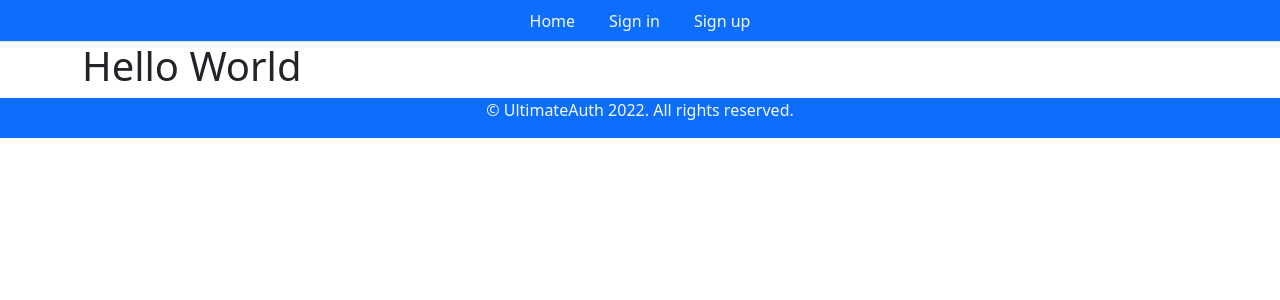
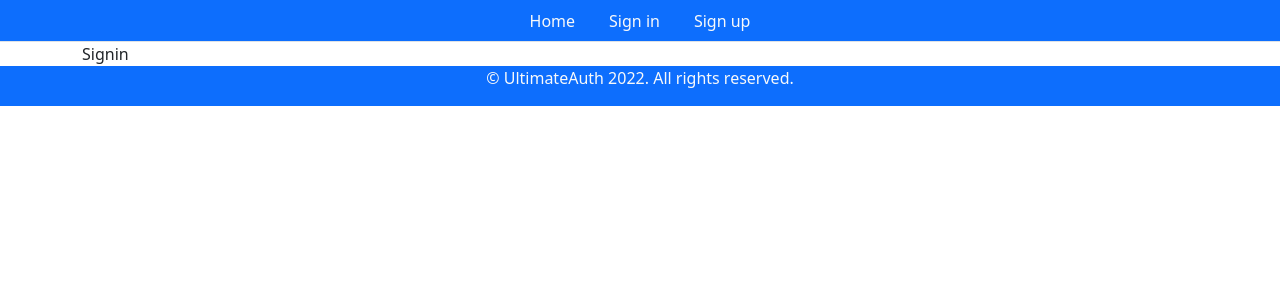
Before and after one commit to And4Web/MERN_stack_ultimate_authentication, a React (Create React App) app in the folder client/: page /signin in a window 1280 px wide. Shown: the top 300 px of the page. Built offline with nearby package versions, Linux system fonts and the light colour scheme.

Commit message:
react router implemented

```diff
--- a/client/package.json
+++ b/client/package.json
@@ -8,6 +8,7 @@
     "@testing-library/user-event": "^13.5.0",
     "react": "^18.2.0",
     "react-dom": "^18.2.0",
+    "react-router-dom": "^6.4.1",
     "react-scripts": "5.0.1",
     "web-vitals": "^2.1.4"
   },
--- a/client/src/App.js
+++ b/client/src/App.js
@@ -1,10 +1,16 @@
 import React from 'react';
 import Layout from './components/layout/layout';
+import {Routes, Route} from 'react-router-dom';
+import Signin from './components/pages/Signin';
+import Signup from './components/pages/Signup';
 
 function App() {
   return (
     <Layout>
-      <h1>Hello World</h1>
+    <Routes>
+      <Route exact path='/signin' element={<Signin/>}/>
+      <Route exact path='/signup' element={<Signup/>}/>
+    </Routes>
     </Layout>
   );
 }
--- a/client/src/components/layout/layout.jsx
+++ b/client/src/components/layout/layout.jsx
@@ -1,16 +1,17 @@
 import React, {Fragment} from 'react';
+import {Link} from 'react-router-dom';
 
 function Layout({children}) {
   const nav = () => (
     <ul className='nav nav-tabs bg-primary justify-content-center'>
       <li className='nav-item'>
-        <a href="/" className='text-light nav-link'>Home</a>
+        <Link to="/" className='text-light nav-link'>Home</Link>
       </li>
       <li className='nav-item'>
-        <a href="/" className='text-light nav-link'>Sign in</a>
+        <Link to="/signin" className='text-light nav-link'>Sign in</Link>
       </li>
       <li className='nav-item'>
-        <a href="/" className='text-light nav-link'>Sign up</a>
+        <Link to="/signup" className='text-light nav-link'>Sign up</Link>
       </li>
     </ul>
   )
--- /dev/null
+++ b/client/src/components/pages/Signin.jsx
@@ -0,0 +1,9 @@
+import React from 'react'
+
+function Signin() {
+  return (
+    <div>Signin</div>
+  )
+}
+
+export default Signin
--- /dev/null
+++ b/client/src/components/pages/Signup.jsx
@@ -0,0 +1,9 @@
+import React from 'react'
+
+function Signup() {
+  return (
+    <div>Signup</div>
+  )
+}
+
+export default Signup
--- a/client/src/index.js
+++ b/client/src/index.js
@@ -1,10 +1,13 @@
 import React from 'react';
 import ReactDOM from 'react-dom/client';
 import App from './App';
+import {BrowserRouter} from 'react-router-dom';
 
 const root = ReactDOM.createRoot(document.getElementById('root'));
 root.render(
   <React.StrictMode>
-    <App />
+    <BrowserRouter>
+      <App />
+    </BrowserRouter>
   </React.StrictMode>
 );
```
Also changed, not shown: 1 other file (tests, documents, lock files or other folders).
